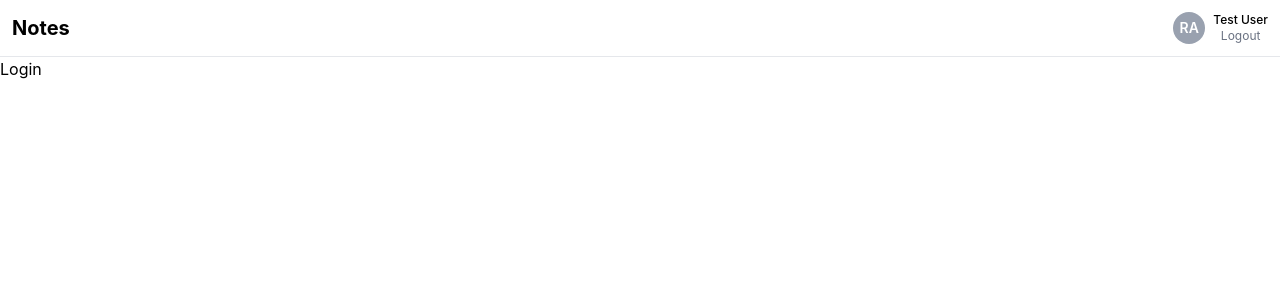
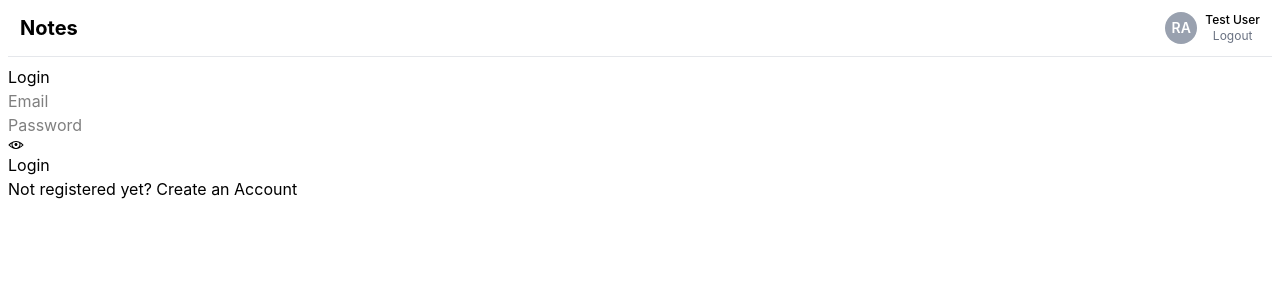
Before and after one commit to RizwanAhmed001/Notes-app, a React (Vite) app in the folder client/: page /login in a window 1280 px wide. Shown: the top 300 px of the page. Built offline with nearby package versions, Linux system fonts and the light colour scheme.

Commit message:
Login page is half done

```diff
--- a/client/package.json
+++ b/client/package.json
@@ -11,6 +11,7 @@
   },
   "dependencies": {
     "@tailwindcss/vite": "^4.2.2",
+    "axios": "^1.13.6",
     "react": "^19.2.4",
     "react-dom": "^19.2.4",
     "react-icons": "^5.6.0",
--- a/client/src/App.jsx
+++ b/client/src/App.jsx
@@ -1,25 +1,26 @@
-import { ToastContainer } from 'react-toastify';
-import {Route, Routes} from "react-router-dom"
-import Dashboard from './pages/Dashboard';
-import Login from './pages/login';
-import Error from './pages/Error';
-import Header from './components/Header';
+import { ToastContainer } from "react-toastify";
+import { Route, Routes } from "react-router-dom";
+import Dashboard from "./pages/Dashboard";
+import Error from "./pages/Error";
+import Header from "./components/Header";
+import Register from "./pages/Register";
 
 function App() {
+  return (
+    <div className="min-h-screen bg-white text-black px-2">
+      <ToastContainer />
 
-  return (
-    <div>
-      <ToastContainer />
       <Header />
 
-      <Routes>
+      <div className="mt-2">
+        <Routes>
           <Route path="/" element={<Dashboard />} />
-          <Route path="/login" element={<Login />} />
+          <Route path="/login" element={<Register />} />
           <Route path="*" element={<Error />} />
-      </Routes>
+        </Routes>
+      </div>
     </div>
-
-  )
+  );
 }
 
-export default App
+export default App;
--- a/client/src/context/NoteContent.jsx
+++ b/client/src/context/NoteContent.jsx
@@ -5,8 +5,10 @@ export const NoteContext = createContext({});
 
 const NoteContextProvider = ({children}) => {
 
+  const backendUrl = "http://localhost:4000/api"
+
   const myValue = {
-
+    backendUrl
   }
 
   return (
--- a/client/src/pages/Error.jsx
+++ b/client/src/pages/Error.jsx
@@ -1,9 +1,32 @@
+import { useNavigate } from "react-router-dom";
+
 const Error = () => {
+  const navigate = useNavigate();
+
   return (
-    <div>
-      Error
+    <div className="flex flex-col items-center justify-center h-[60vh] bg-white text-black px-2">
+
+      <h1 className="text-5xl font-bold mb-2">404</h1>
+      <p className="text-sm mb-4">Page Not Found</p>
+
+      <div className="flex gap-2">
+        <button
+          onClick={() => navigate(-1)}
+          className="border px-3 py-1 text-sm"
+        >
+          Go Back
+        </button>
+
+        <button
+          onClick={() => navigate("/")}
+          className="bg-black text-white px-3 py-1 text-sm"
+        >
+          Go Home
+        </button>
+      </div>
+
     </div>
-  )
-}
+  );
+};
 
-export default Error
+export default Error;
--- a/client/src/pages/Login.jsx
+++ /dev/null
@@ -1,11 +0,0 @@
-
-
-const Login = () => {
-  return (
-    <div>
-      Login
-    </div>
-  )
-}
-
-export default Login
--- /dev/null
+++ b/client/src/pages/Register.jsx
@@ -0,0 +1,118 @@
+import { useContext, useState } from "react";
+import { LiaEyeSlashSolid } from "react-icons/lia";
+import { LiaEyeSolid } from "react-icons/lia";
+import { NoteContext } from "../context/NoteContent";
+import axios from "axios";
+
+const Register = () => {
+
+  const {backendUrl} = useContext(NoteContext);
+
+  const [login, setLogin] = useState(true);
+  const [hide, setHide] = useState(true);
+
+  const [user, setUser] = useState({
+    name: "",
+    email: "",
+    password: "",
+  });
+
+  const handleChange = (event) => {
+    const {value, name} = event.target;
+
+    setUser((user) => ({
+      ...user,
+      [name]: value
+    }))
+
+  }
+
+  const handleSubmit = async (event) => {
+    event.preventDefault()
+
+    console.log(user)
+    const response = await axios.post(backendUrl + (login ? "/login" : "/register") , {name: user.name, email: user.email, password: user.password}, {withCredentials: true})
+    console.log(response)
+  }
+
+  return (
+    <div>
+      {login ? (
+        <form onSubmit={handleSubmit}>
+          <h1>Login</h1>
+          <input
+            value={user.email}
+            onChange={handleChange}
+            type="email"
+            placeholder="Email"
+            name="email"
+            required
+          />
+          <div>
+            {/* Button to show */}
+            <input
+              type={hide ? "password" : "text"}
+              value={user.password}
+              onChange={handleChange}
+              placeholder="Password"
+              name="password"
+              required
+            />
+            {hide ? (
+              <LiaEyeSolid onClick={() => setHide(!hide)} />
+            ) : (
+              <LiaEyeSlashSolid onClick={() => setHide(!hide)} />
+            )}
+          </div>
+          <button>Login</button>
+          <p>
+            Not registered yet?{" "}
+            <span onClick={() => setLogin(false)}>Create an Account</span>
+          </p>
+        </form>
+      ) : (
+        <form onSubmit={handleSubmit}>
+          <h1>SignUp</h1>
+          <input
+            value={user.name}
+            onChange={handleChange}
+            type="text"
+            placeholder="Name"
+            name="name"
+            required
+          />
+          <input
+            value={user.email}
+            onChange={handleChange}
+            type="email"
+            placeholder="Email"
+            name="email"
+            required
+          />
+          <div>
+            <input
+              type={hide ? "password" : "text"}
+              value={user.password}
+              onChange={handleChange}
+              placeholder="Password"
+              name="password"
+              required
+            />
+            {hide ? (
+              <LiaEyeSolid onClick={() => setHide(!hide)} />
+            ) : (
+              <LiaEyeSlashSolid onClick={() => setHide(!hide)} />
+            )}
+          </div>
+          <button>Create Account</button>
+          <p>
+            Already have an account?{" "}
+            <span onClick={() => setLogin(true)}>Login</span>
+          </p>
+        </form>
+      )}
+    </div>
+  );
+};
+
+export default Register;
--- a/client/vite.config.js
+++ b/client/vite.config.js
@@ -1,8 +1,13 @@
-import { defineConfig } from 'vite'
-import react from '@vitejs/plugin-react'
-import tailwindcss from '@tailwindcss/vite'
+import { defineConfig } from "vite";
+import react from "@vitejs/plugin-react";
+import tailwindcss from "@tailwindcss/vite";
 
-// https://vite.dev/config/
 export default defineConfig({
-  plugins: [react(),  tailwindcss()],
-})
+  plugins: [react(), tailwindcss()],
+  server: {
+    watch: {
+      usePolling: true,
+      interval: 100,
+    },
+  },
+});
```
Also changed, not shown: 2 other files (tests, documents, lock files or other folders).
